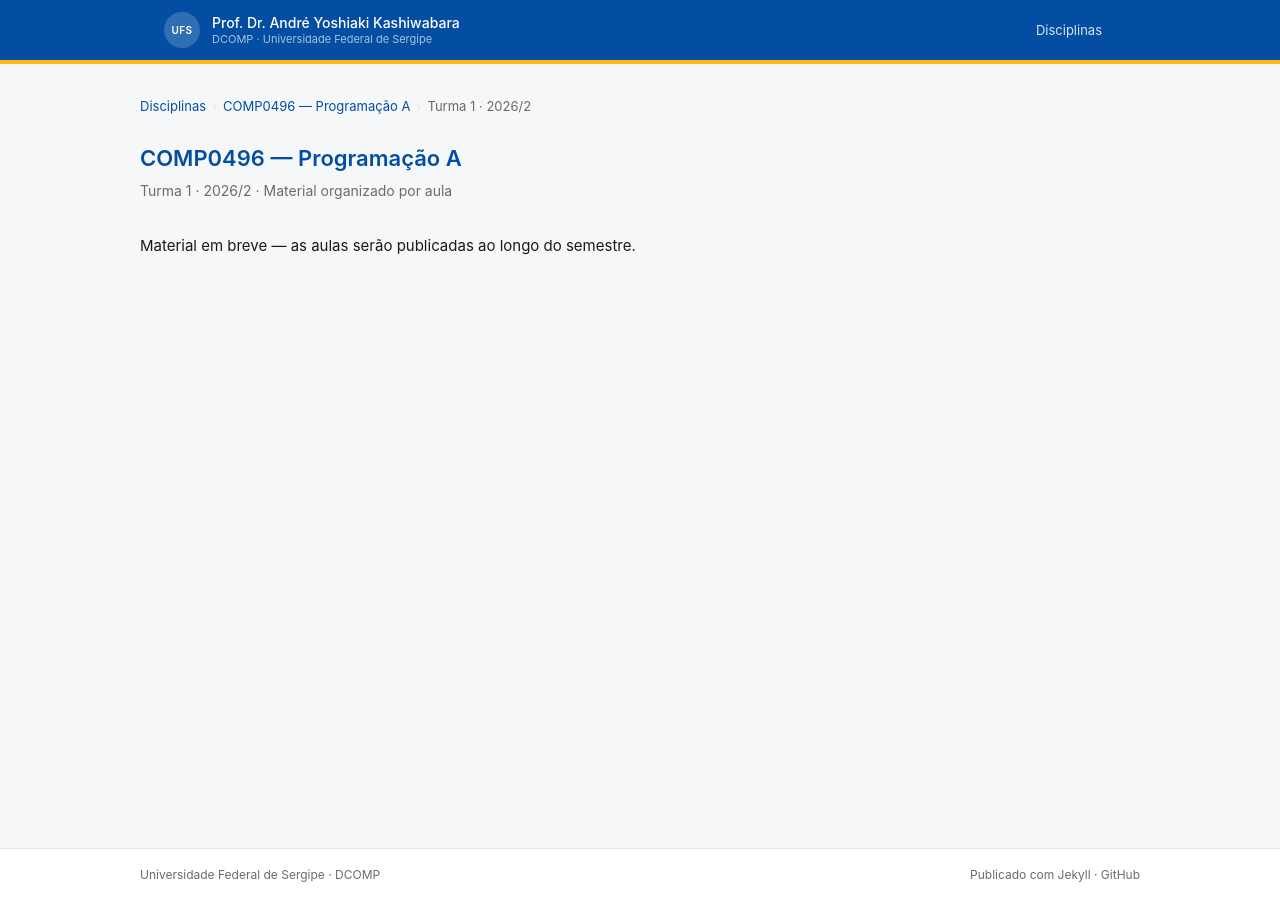
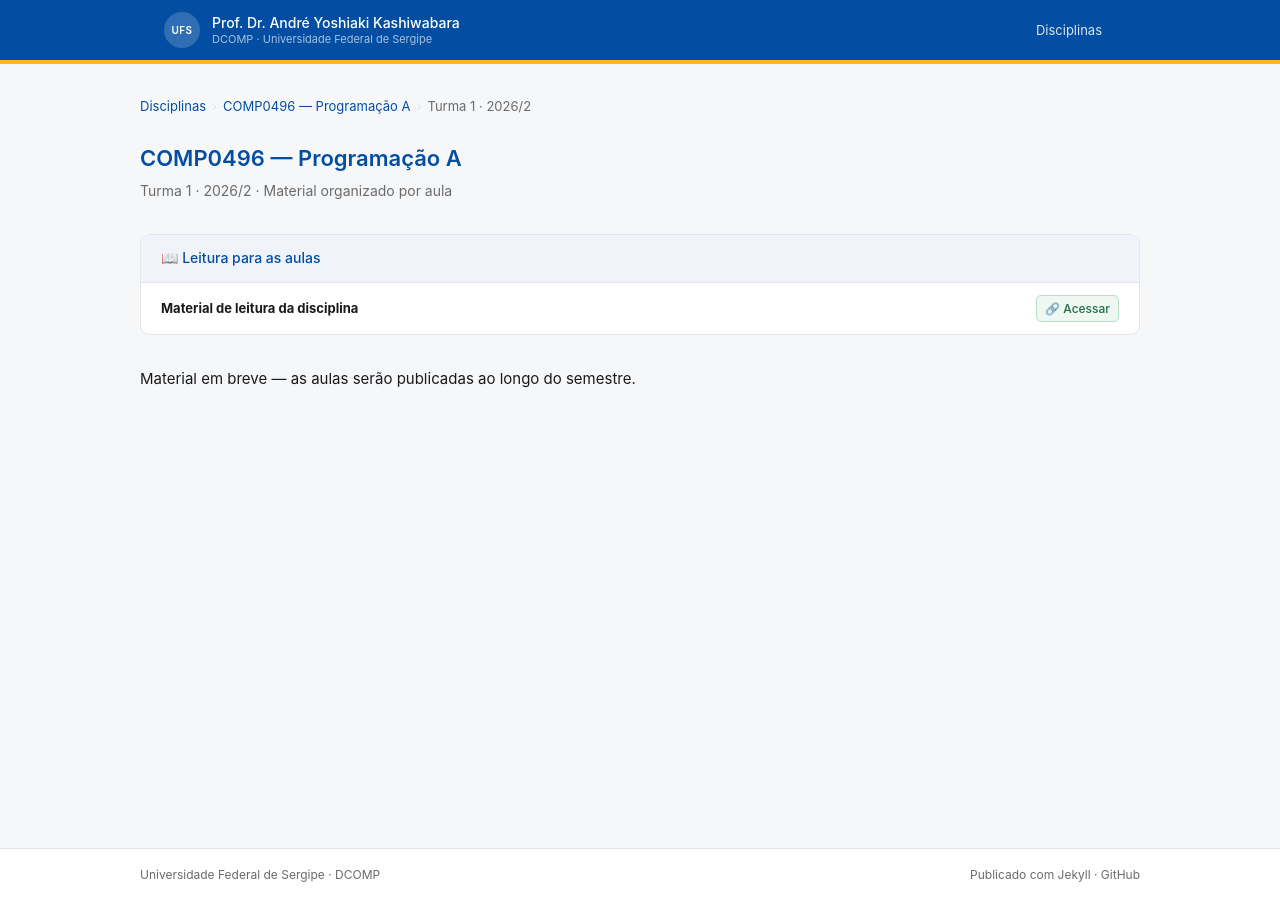
Before and after one commit to ayoshiaki/ufs-disciplinas, a Jekyll site: the page built from programacao-a/2026-2-T01/index.md, in a window 1280 px wide. Built offline with Jekyll 4.4.1, drawn with Linux system fonts in a browser that asks for light colours.

Commit message:
Adiciona link de leitura para as aulas em Programação A (2026/2 T01)
Card "Leitura para as aulas" na página da turma apontando para o
material hospedado no Streamlit.

Co-Authored-By: Claude Opus 5 (1M context) <noreply@anthropic.com>

```diff
--- a/programacao-a/2026-2-T01/index.md
+++ b/programacao-a/2026-2-T01/index.md
@@ -14,6 +14,18 @@ title: "COMP0496 — Programação A — Turma 1 · 2026/2"
 <h1 class="page-title">COMP0496 — Programação A</h1>
 <p class="page-subtitle">Turma 1 · 2026/2 · Material organizado por aula</p>
 
+<div class="table-card">
+  <div class="table-card-header">📖 Leitura para as aulas</div>
+  <table>
+    <tbody>
+      <tr>
+        <td><strong>Material de leitura da disciplina</strong></td>
+        <td class="td-right"><a class="badge-code" href="https://pnrf2rer8zng7nzqm8bcz3.streamlit.app" target="_blank" rel="noopener">🔗 Acessar</a></td>
+      </tr>
+    </tbody>
+  </table>
+</div>
+
 <div class="weeks-timeline">
 </div>
 
```
